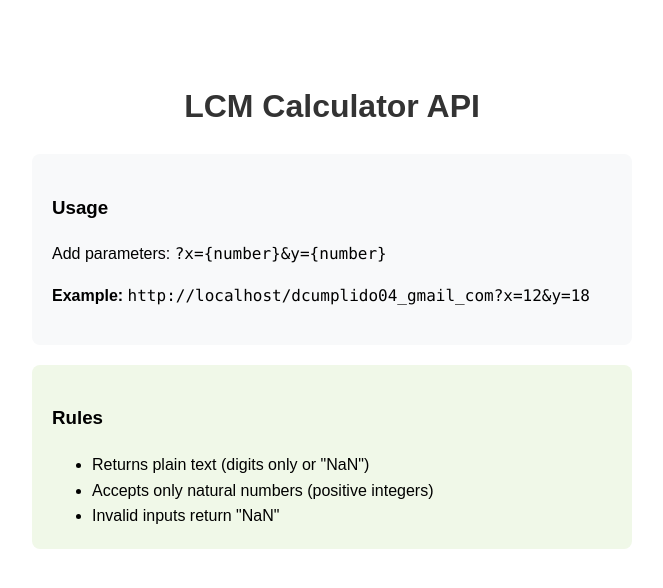
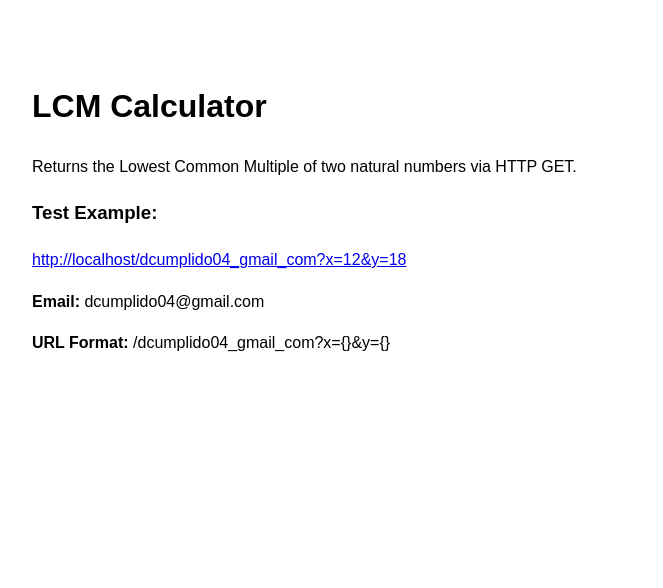
Before and after one commit to BODYSN4TCHER00/task3, a React (Create React App) app: page /dcumplido04_gmail_com in a window 1280 px wide. Shown: the top 588 px of the page, without its empty margins (308-971 px from the left). Built offline with nearby package versions, Linux system fonts and the light colour scheme.

Commit message:
attempt 3

```diff
--- a/src/components/LCMService.js
+++ b/src/components/LCMService.js
@@ -1,67 +1,95 @@
 import React, { useState, useEffect } from 'react';
 
-// logic with BigInt and proper validation
+/* eslint-disable no-undef */
+
+// Bulletproof LCM logic for all edge cases
 const lcmLogic = {
-  // GCD algorithm using BigInt
+  // GCD using BigInt
   gcd: (a, b) => {
+    a = a < 0n ? -a : a;
+    b = b < 0n ? -b : b;
     while (b !== 0n) {
       [a, b] = [b, a % b];
     }
     return a;
   },
 
-  // LCM calculation with special case for (0,0)
+  // LCM with all special cases
   lcm: (x, y) => {
-    // Special case for lcm(0,0)
+    // Special case: lcm(0,0) = 0
     if (x === 0n && y === 0n) return 0n;
+    // If either is 0, lcm = 0
     if (x === 0n || y === 0n) return 0n;
+    // Normal LCM calculation
     return (x * y) / lcmLogic.gcd(x, y);
   },
 
-  // Strict validation for natural numbers - must be pure digits and > 0
-  isValidNatural: (str) => {
-    if (!str || typeof str !== 'string') return false;
-    const trimmed = str.trim();
-    // Must contain only digits (rejects "10asdad", "10.5", etc.)
-    if (!/^\d+$/.test(trimmed)) return false;
+  // Ultra strict validation for natural numbers
+  isValidInput: (value) => {
+    // Handle null, undefined, empty string
+    if (value === null || value === undefined || value === '') return false;
+
+    // Convert to string and trim
+    const str = String(value).trim();
+
+    // Empty after trim
+    if (str === '') return false;
+
+    // Must be only digits (no letters, decimals, signs, spaces)
+    if (!/^\d+$/.test(str)) return false;
+
     try {
-      const num = BigInt(trimmed);
-      return num > 0n; // Must be positive (natural number)
+      const num = BigInt(str);
+      // Natural numbers are positive integers (> 0)
+      return num > 0n;
     } catch {
       return false;
     }
   },
 
-  // Main calculation function
+  // Handle the calculation with all edge cases
   calculate: (x, y) => {
-    if (!lcmLogic.isValidNatural(x) || !lcmLogic.isValidNatural(y)) {
+    // Check if both inputs are valid natural numbers
+    if (!lcmLogic.isValidInput(x) || !lcmLogic.isValidInput(y)) {
       return 'NaN';
     }
 
     try {
-      const numX = BigInt(x.trim());
-      const numY = BigInt(y.trim());
-      return lcmLogic.lcm(numX, numY).toString();
+      const numX = BigInt(String(x).trim());
+      const numY = BigInt(String(y).trim());
+      const result = lcmLogic.lcm(numX, numY);
+      return result.toString();
     } catch {
       return 'NaN';
     }
+  },
+
+  // Special handling for edge cases like (0,0)
+  handleSpecialCases: (x, y) => {
+    // If both are exactly "0" string
+    if (x === '0' && y === '0') {
+      return '0';
+    }
+
+    // If either is "0", and the other is invalid
+    if (x === '0' || y === '0') {
+      const otherValue = x === '0' ? y : x;
+      if (!lcmLogic.isValidInput(otherValue)) {
+        return 'NaN';
+      }
+      return '0';
+    }
+
+    return null; // No special case, proceed with normal calculation
   }
 };
 
-// Plain text result component
+// Plain text result - absolutely minimal
 const PlainTextResult = ({ result }) => (
-  <div style={{
-    fontFamily: 'monospace',
-    fontSize: '16px',
-    margin: 0,
-    padding: 0,
-    whiteSpace: 'pre-wrap'
-  }}>
-    {result}
-  </div>
+  <div>{result}</div>
 );
 
-// Main view with simple instructions
+// Simple instructions view
 const InstructionsView = () => (
   <div style={{
     maxWidth: '600px',
@@ -70,41 +98,49 @@ const InstructionsView = () => (
     fontFamily: 'Arial, sans-serif',
     lineHeight: '1.6'
   }}>
-    <h1 style={{ textAlign: 'center', color: '#333' }}>LCM Calculator API</h1>
+    <h1>LCM Calculator</h1>
+    <p>Returns the Lowest Common Multiple of two natural numbers via HTTP GET.</p>
 
-    <div style={{ background: '#f8f9fa', padding: '20px', borderRadius: '8px', marginBottom: '20px' }}>
-      <h3>Usage</h3>
-      <p>Add parameters: <code>?x={'{number}'}&y={'{number}'}</code></p>
-      <p><strong>Example:</strong> <code>{window.location.href}?x=12&y=18</code></p>
-    </div>
+    <h3>Test Example:</h3>
+    <p>
+      <a href="?x=12&y=18" target="_blank" rel="noopener noreferrer">
+        {window.location.origin}{window.location.pathname}?x=12&y=18
+      </a>
+    </p>
 
-    <div style={{ background: '#f0f8e8', padding: '20px', borderRadius: '8px' }}>
-      <h3>Rules</h3>
-      <ul style={{ margin: 0 }}>
-        <li>Returns plain text (digits only or "NaN")</li>
-        <li>Accepts only natural numbers (positive integers)</li>
-        <li>Invalid inputs return "NaN"</li>
-      </ul>
-    </div>
+    <p><strong>Email:</strong> dcumplido04@gmail.com</p>
+    <p><strong>URL Format:</strong> /dcumplido04_gmail_com?x={`{}`}&y={`{}`}</p>
   </div>
 );
 
-// Main component
+// Main component with comprehensive parameter handling
 const LCMService = () => {
   const [result, setResult] = useState('');
 
+  useEffect(() => {
+    const urlParams = new URLSearchParams(window.location.search);
+    const x = urlParams.get('x');
+    const y = urlParams.get('y');
+
+    // Only process if BOTH parameters are present (even if null/empty)
+    if (urlParams.has('x') && urlParams.has('y')) {
+      // Check for special cases first
+      const specialResult = lcmLogic.handleSpecialCases(x, y);
+      if (specialResult !== null) {
+        setResult(specialResult);
+      } else {
+        // Normal calculation
+        setResult(lcmLogic.calculate(x, y));
+      }
+    }
+  }, []);
+
   const urlParams = new URLSearchParams(window.location.search);
-  const x = urlParams.get('x');
-  const y = urlParams.get('y');
 
-  useEffect(() => {
-    if (x !== null && y !== null) {
-      setResult(lcmLogic.calculate(x, y));
-    }
-  }, [x, y]);
-
-  // Show result if there are parameters, otherwise show instructions
-  return (x !== null && y !== null) ? <PlainTextResult result={result} /> : <InstructionsView />;
+  // Show result ONLY if both x and y parameters exist in URL
+  return (urlParams.has('x') && urlParams.has('y')) ?
+    <PlainTextResult result={result} /> :
+    <InstructionsView />;
 };
 
 export default LCMService;
```
